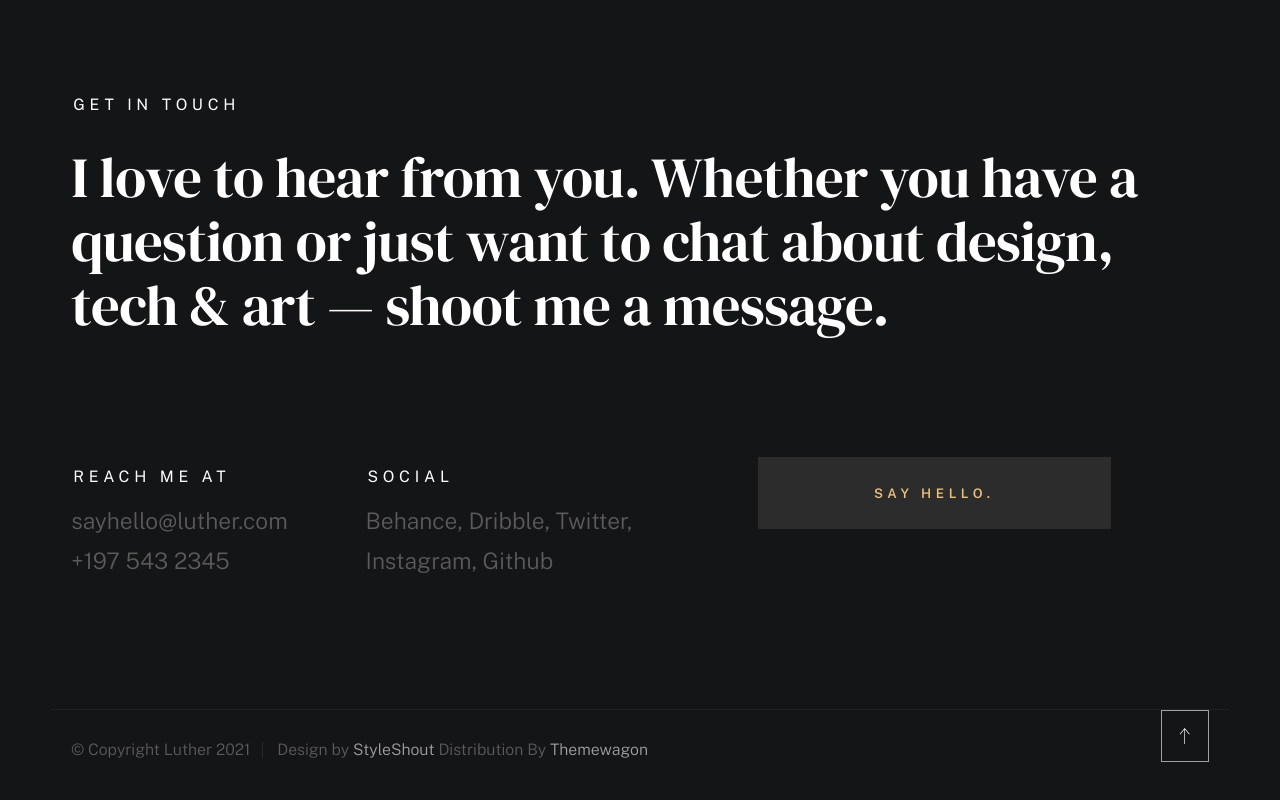
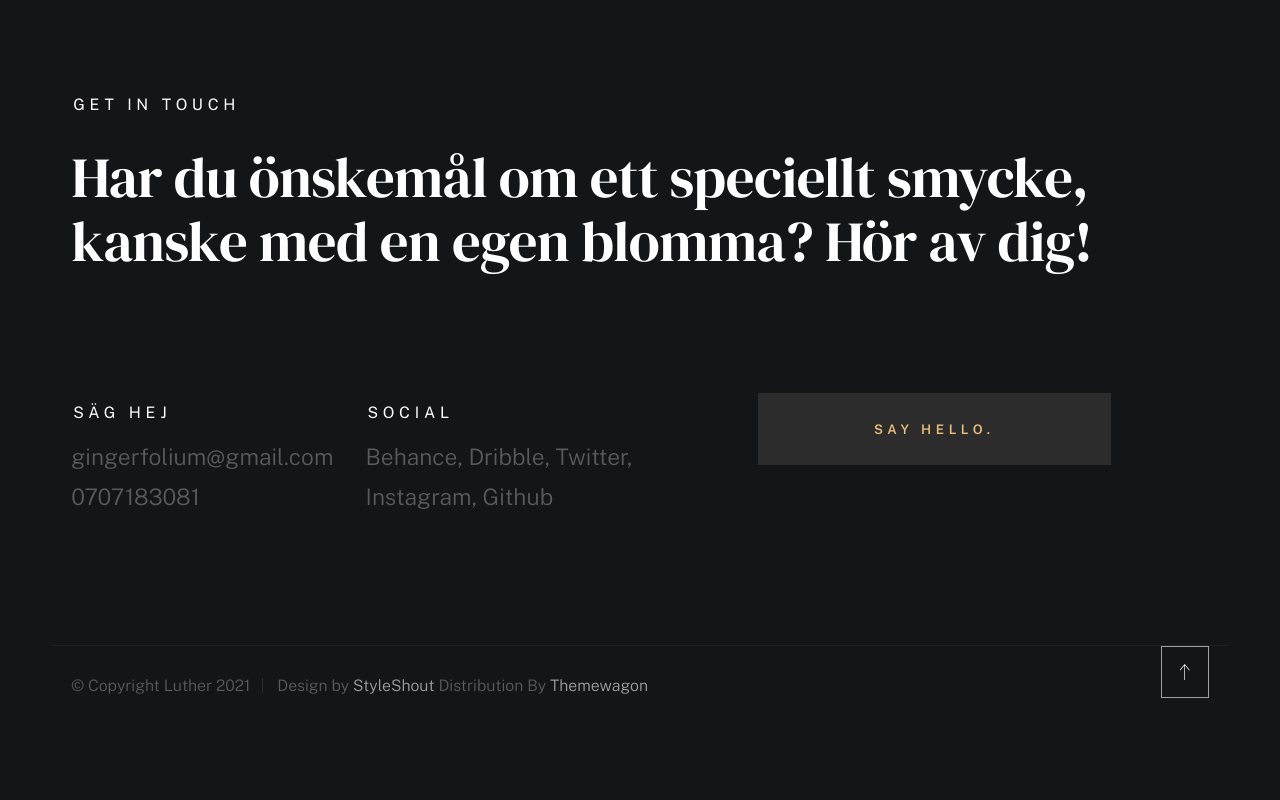
Before and after one commit to gingerfolium/gingerfolium.github.io, a plain HTML site: page index.html in a window 1280 px wide. Shown: the part 4612-5412 px from the top of the page. Drawn offline with nearby package versions, Linux system fonts and the light colour scheme; a web font is replaced by a local one.

Commit message:
Update index.html

```diff
--- a/index.html
+++ b/index.html
@@ -584,19 +584,17 @@ växterna tills det är dags att skörda blommorna, jag tar genvägar och köper
                         </h2>
 
                         <p class="h1">
-                            I love to hear from you.
-                            Whether you have a question or just
-                            want to chat about design, tech & art — shoot me a message.
+                            Har du önskemål om ett speciellt smycke, kanske med en egen blomma? Hör av dig!
                         </p>
                     </div>
                 </div> <!-- end contact-top -->
 
                 <div class="row contact-bottom">
                     <div class="column lg-3 md-5 tab-6 stack-on-550 contact-block">
-                        <h3 class="text-pretitle">Reach me at</h3>
+                        <h3 class="text-pretitle">SÄG HEJ</h3>
                         <p class="contact-links">
-                            <a href="mailto:sayhello@luther.com" class="mailtoui">sayhello@luther.com</a> <br>
-                            <a href="tel:+1975432345">+197 543 2345</a>
+                            <a href="mailto:gingerfolium@gmail.com" class="mailtoui">gingerfolium@gmail.com</a> <br>
+                            <a href="tel:0707183081">0707183081</a>
                         </p>
                     </div>
                     <div class="column lg-4 md-5 tab-6 stack-on-550 contact-block">
```
